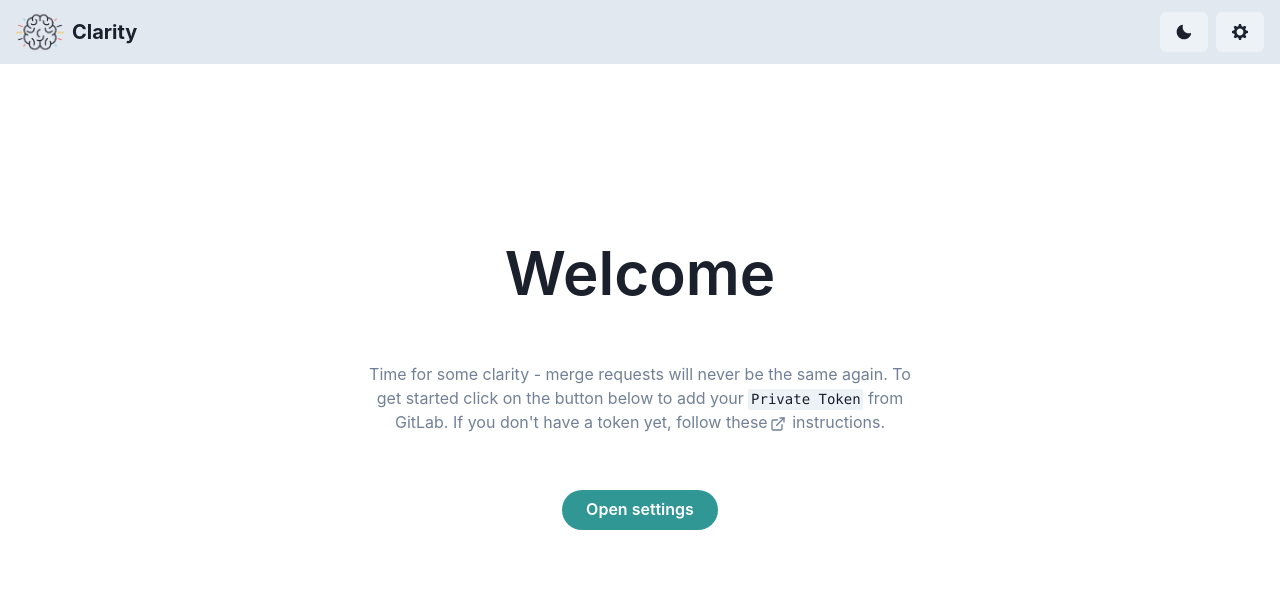
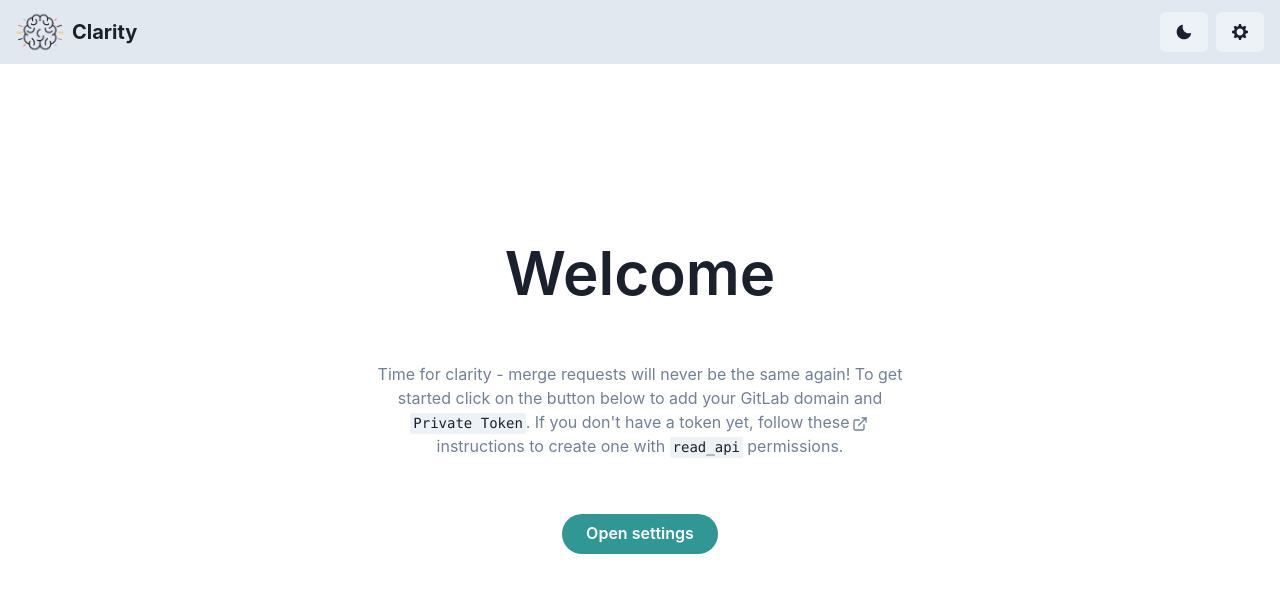
Before and after one commit to sebammon/clarity, a React (Create React App) app: page / in a window 1280 px wide. Shown: the top 592 px of the page. Built offline with nearby package versions, Linux system fonts and the light colour scheme.

Commit message:
Update readme and instructions

```diff
--- a/src/components/Hero.js
+++ b/src/components/Hero.js
@@ -29,9 +29,9 @@ function Hero({ onOpen }) {
                     Welcome
                 </Heading>
                 <Text color={'gray.500'}>
-                    Time for some clarity - merge requests will never be the
-                    same again. To get started click on the button below to add
-                    your <Code>Private Token</Code> from GitLab. If you don't
+                    Time for clarity - merge requests will never be the same
+                    again! To get started click on the button below to add your
+                    GitLab domain and <Code>Private Token</Code>. If you don't
                     have a token yet, follow{' '}
                     <Link
                         href={
@@ -42,7 +42,8 @@ function Hero({ onOpen }) {
                         these
                         <ExternalLinkIcon mx="2px" />
                     </Link>{' '}
-                    instructions.
+                    instructions to create one with <Code>read_api</Code>{' '}
+                    permissions.
                 </Text>
                 <Button
                     colorScheme={'teal'}
```
Also changed, not shown: 1 other file (tests, documents, lock files or other folders).
